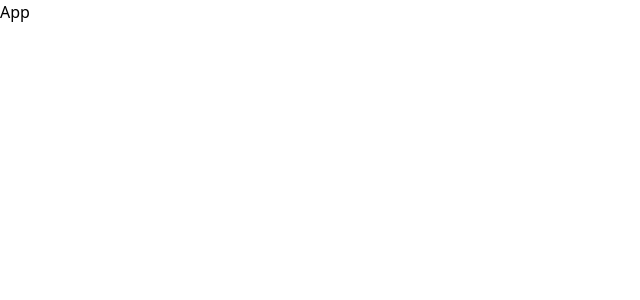
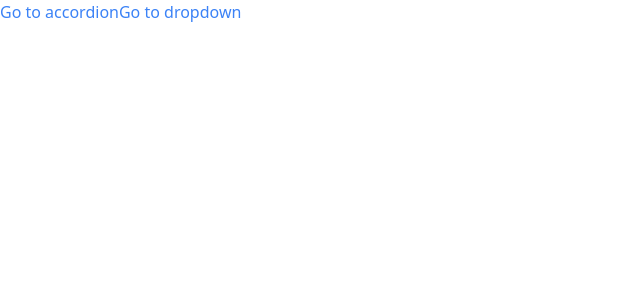
Before and after one commit to AmanMayank/Components, a React (Create React App) app: page / in a window 1280 px wide. Shown: the top 300 px of the page, without its empty margins (0-640 px from the left). Built offline with nearby package versions, Linux system fonts and the light colour scheme.

Commit message:
Routing Added

```diff
--- a/src/App.js
+++ b/src/App.js
@@ -1,7 +1,19 @@
+import Link from "./components/Link"
+import Route from "./components/Route"
+import AccordionPage from './pages/AccordionPage'
+import DropdownPage from './pages/DropdownPage'
+
 function App(){
 
     return (
-        <div>App</div>
+        <div>
+            <Link to='/accordion'>Go to accordion</Link>
+            <Link to='/dropdown'>Go to dropdown</Link>
+            <div>
+                <Route path="/accordion"><AccordionPage/></Route>
+                <Route path="/dropdown"><DropdownPage/></Route>
+            </div>
+        </div>
     )
 }
 
--- /dev/null
+++ b/src/components/Link.js
@@ -0,0 +1,23 @@
+import classNames from 'classnames';
+import {useContext} from 'react'
+import NavigationContext from '../context/navigation';
+
+function Link({to, children}) {
+  const { navigate } = useContext(NavigationContext)
+
+  const classes = classNames('text-blue-500')
+
+  const handleClick = (event) => {
+    if(event.maetaKey || event.ctrlKey){
+        return;
+    }
+    event.preventDefault();
+    navigate(to);
+  }
+
+  return (
+    <a className={classes} href={to} onClick={handleClick}>{children}</a>
+  )
+}
+
+export default Link
--- /dev/null
+++ b/src/components/Route.js
@@ -0,0 +1,14 @@
+import {useContext} from 'react'
+import NavigationContext from '../context/navigation'
+
+function Route({path, children}) {
+  const { currentPath } = useContext(NavigationContext)
+
+  if(path === currentPath){
+    return children;
+  }
+  return null
+
+}
+
+export default Route
```
